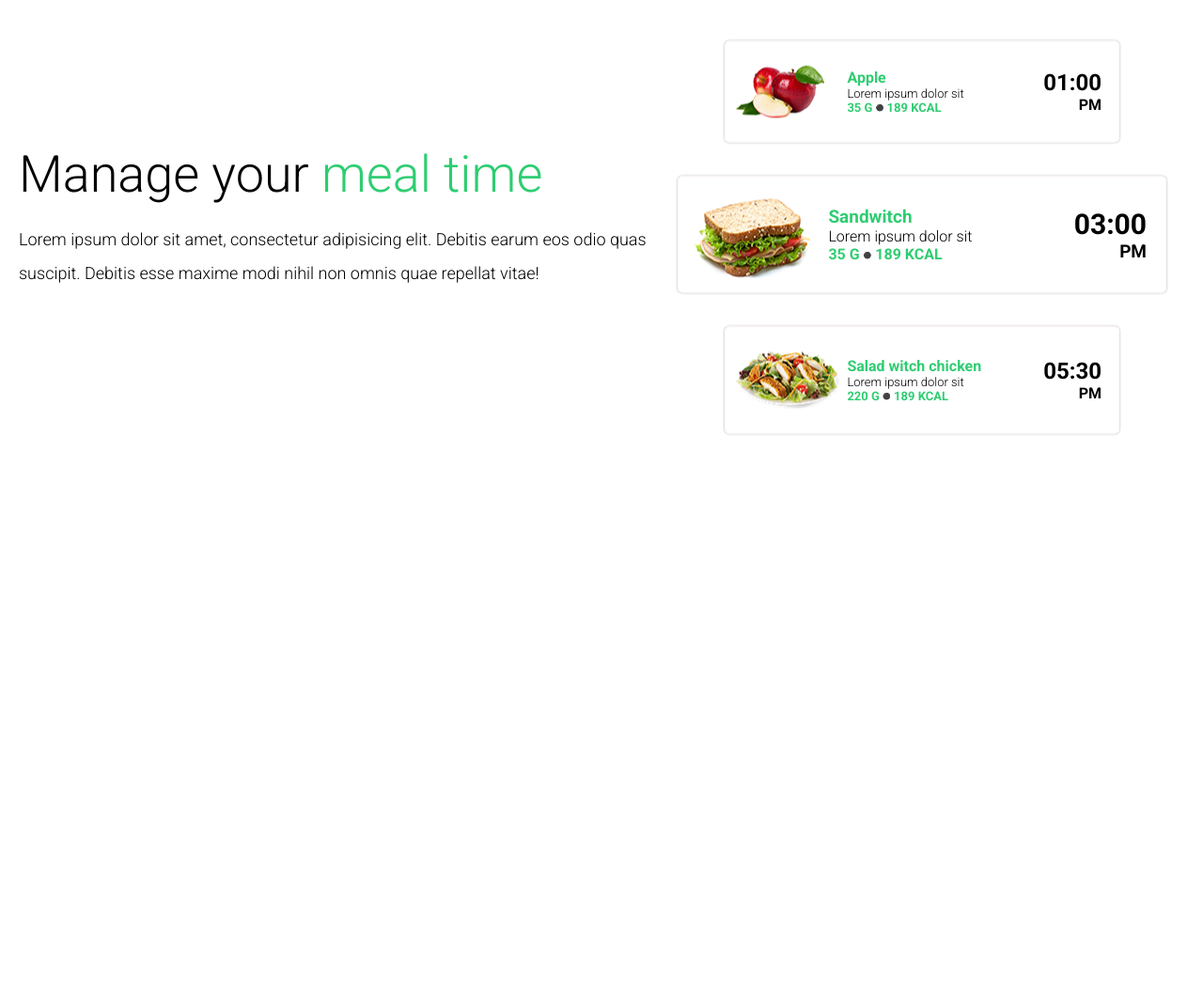
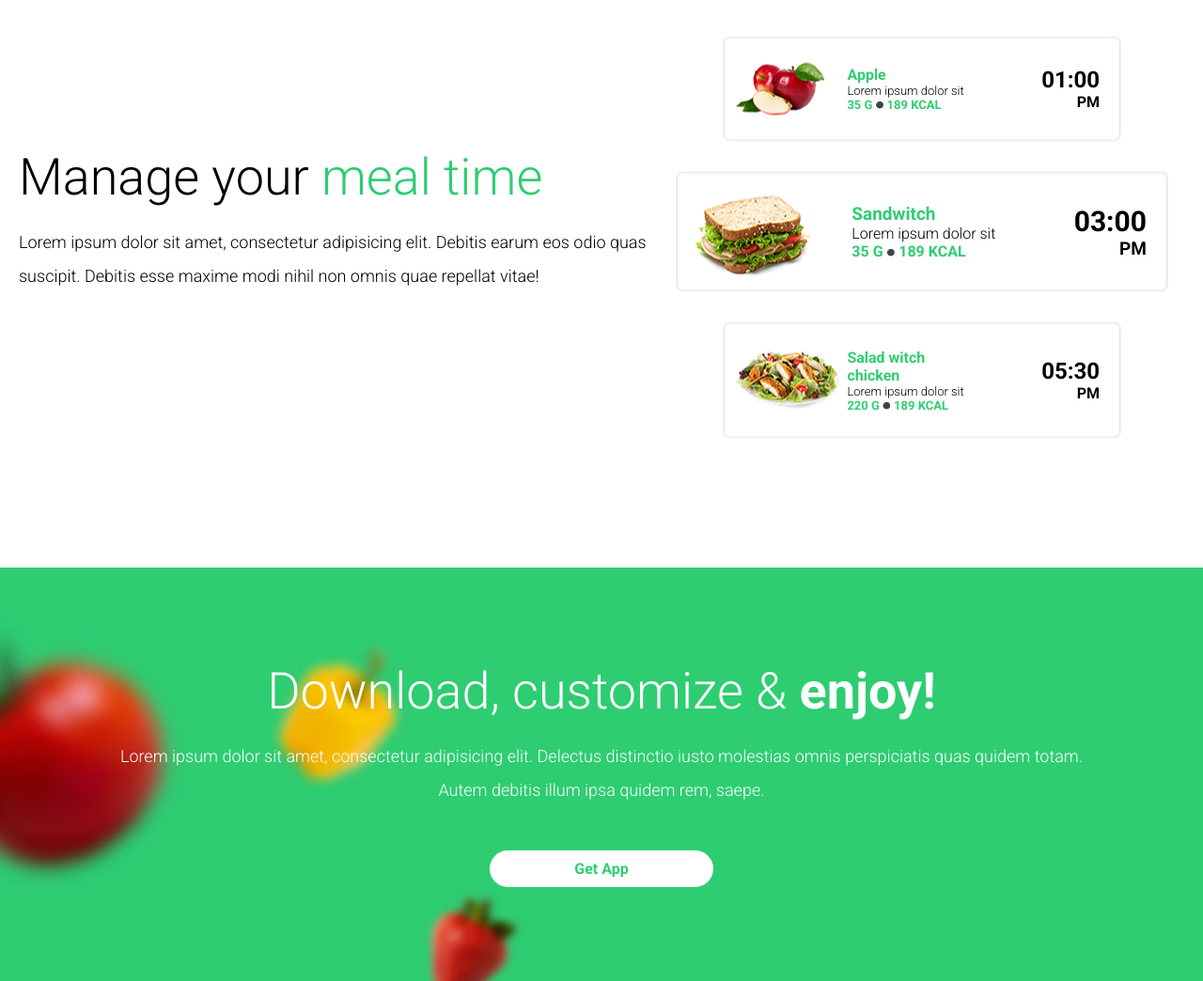
Before and after one commit to dorota-buraczynska/FitApp, a website: page index.html in a window 1280 px wide. Shown: the part 2799-3843 px from the top of the page at 94% size. Before the commit the page ends 3403 px from the top, so only its background shows below. Drawn offline with Linux system fonts and the light colour scheme.

Commit message:
add footer section and style it

```diff
--- a/index.html
+++ b/index.html
@@ -72,13 +72,13 @@
                 </div>
             </div>
             <div class="meal-time__product meal-time__product--large">
-                <div class="meal-time__product-img-wrapper"><img class="meal-time__product-img meal-time__product-img--sandwitch" src="images/product-image-2.png" alt="apple"></div>
-                <div class="meal-time__product-description">
+                <div class="meal-time__product-img-wrapper meal-time__product-img-wrapper--large"><img class="meal-time__product-img meal-time__product-img--sandwitch" src="images/product-image-2.png" alt="apple"></div>
+                <div class="meal-time__product-description product-description--large">
                     <p class="meal-time__product-title meal-time__product-title--large">Sandwitch</p>
                     <p class="meal-time__product-info meal-time__product-info--large">Lorem ipsum dolor sit</p>
                     <p class="meal-time__product-content meal-time__product-content--large">35 G <span>&#9899;</span> 189 KCAL</p>
                 </div>
-                <div class="meal-time__time">
+                <div class="meal-time__time meal-time__time--large">
                     <div class="meal-time__hour meal-time__hour--large">03:00</div>
                     <div class="meal-time__part-of-a-day meal-time__part-of-a-day--large">PM</div>
                 </div>
@@ -99,5 +99,13 @@
     </div>
 </section>
 
+<section class="footer">
+    <div class="footer__wrapper">
+        <h2 class="footer__heading">Download, customize & <strong>enjoy!</strong></h2>
+        <p class="footer__text">Lorem ipsum dolor sit amet, consectetur adipisicing elit. Delectus distinctio iusto molestias omnis perspiciatis quas quidem totam. Autem debitis illum ipsa quidem rem, saepe.</p>
+        <button class="footer__button">Get App</button>
+    </div>
+</section>
+
 </body>
 </html>
--- /dev/null
+++ b/sass/components/_footer.scss
@@ -0,0 +1,42 @@
+.footer {
+  background-image: url("../images/footer_06.jpg");
+  background-size: cover;
+
+  &__wrapper {
+    @extend %container;
+    text-align: center;
+    padding: 100px;
+  }
+
+  &__heading {
+    color: white;
+    padding-bottom: 20px;
+    font: {
+      size: $main-font-size*3;
+      weight: 300;
+    }
+  }
+
+  &__text {
+    color: white;
+    padding-bottom: 46px;
+    line-height: $main-font-size*2;
+    font: {
+      size: $main-font-size;
+      weight: 300;
+    }
+  }
+
+  &__button {
+    background-color: $secondary-color;
+    border: none;
+    border-radius: 20px;
+    color: $main-color;
+    padding: 10px 90px;
+    cursor: pointer;
+    font: {
+      size: 16px;
+      weight: bold;
+    }
+  }
+}
--- a/sass/components/_meal-time.scss
+++ b/sass/components/_meal-time.scss
@@ -28,12 +28,12 @@
     box-shadow: 0 0 2px 1px #dcdada;
     margin-bottom: 36px;
     padding: 25px 10px;
-    width: 420px;
+    max-width: 420px;
     text-align: left;
 
     &--large {
       padding: 10px;
-      width: 520px;
+      max-width: 520px;
     }
   }
 
@@ -100,15 +100,28 @@
 
   &__product-img-wrapper {
     width: 30%;
+
+    &--large {
+      width: 35%;
+    }
   }
 
   &__product-description {
-    width: 38%;
+    width: 35%;
+
+    &--large {
+      width: 35%;
+    }
   }
 
   &__time {
     text-align: right;
-    width: 30%;
+    padding-right: 10px;
+    width: 35%;
+
+    &--large {
+      width: 30%;
+    }
   }
 
   &__hour {
--- a/sass/main.scss
+++ b/sass/main.scss
@@ -6,3 +6,4 @@
 @import "components/features";
 @import "components/diet-plan";
 @import "components/meal-time";
+@import "components/footer";
```
Also changed, not shown: css/main.css.
